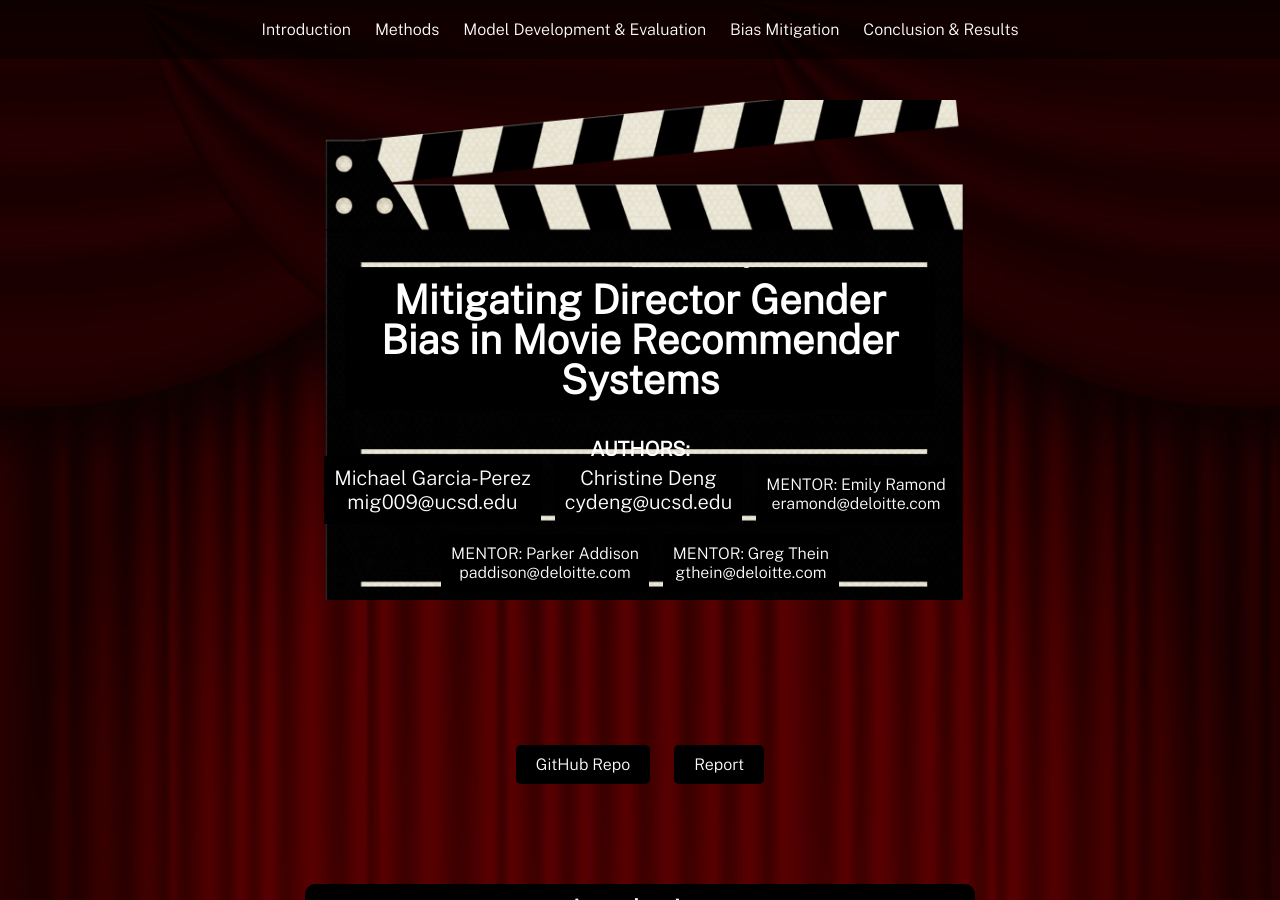
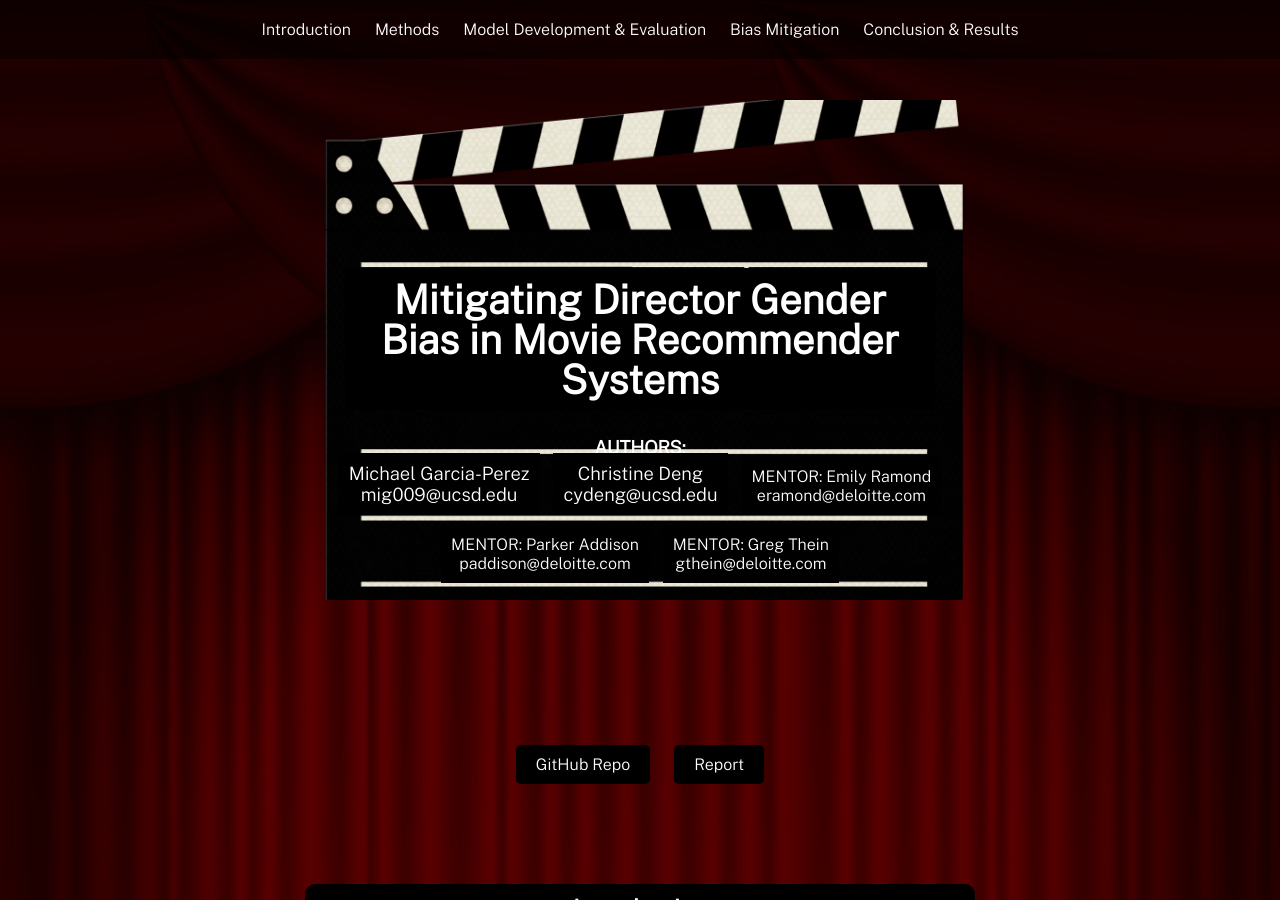
Before and after one commit to michael-garciaperez/DSC180A-Methodology-5, a Jekyll site: the page built from index.md, in a window 1280 px wide and 900 px high. Built offline with Jekyll 4.4.1, drawn with Linux system fonts in a browser that asks for light colours.

Commit message:
Update default.html

```diff
--- a/_layouts/default.html
+++ b/_layouts/default.html
@@ -46,9 +46,9 @@
     <div class="clapboard-image"></div>
 
     <div class="author-mentor-container">
-      <h2 style="font-size: 1.25em; margin-bottom: -10px;">AUTHORS:</h2>
-      <p style="font-size: 1.25em;">Michael Garcia-Perez<br>mig009@ucsd.edu</p>
-      <p style="font-size: 1.25em;">Christine Deng<br>cydeng@ucsd.edu</p>
+      <h2 style="font-size: 1.15em; margin-bottom: -10px;">AUTHORS:</h2>
+      <p style="font-size: 1.15em;">Michael Garcia-Perez<br>mig009@ucsd.edu</p>
+      <p style="font-size: 1.15em;">Christine Deng<br>cydeng@ucsd.edu</p>
       <p style="font-size: 1em;">MENTOR: Emily Ramond<br>eramond@deloitte.com</p>
       <p style="font-size: 1em;">MENTOR: Parker Addison<br>paddison@deloitte.com</p>
       <p style="font-size: 1em;">MENTOR: Greg Thein<br>gthein@deloitte.com</p>
```
